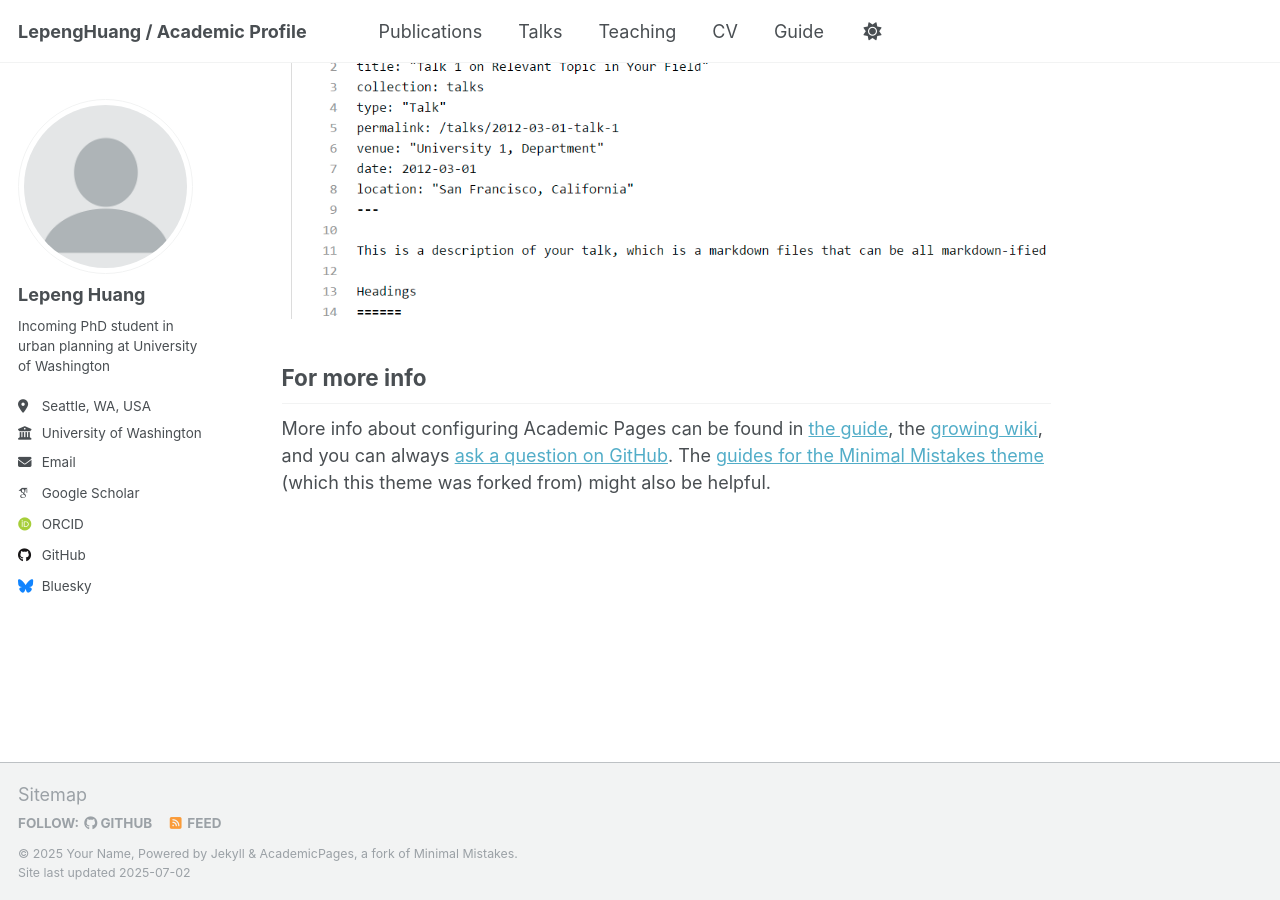
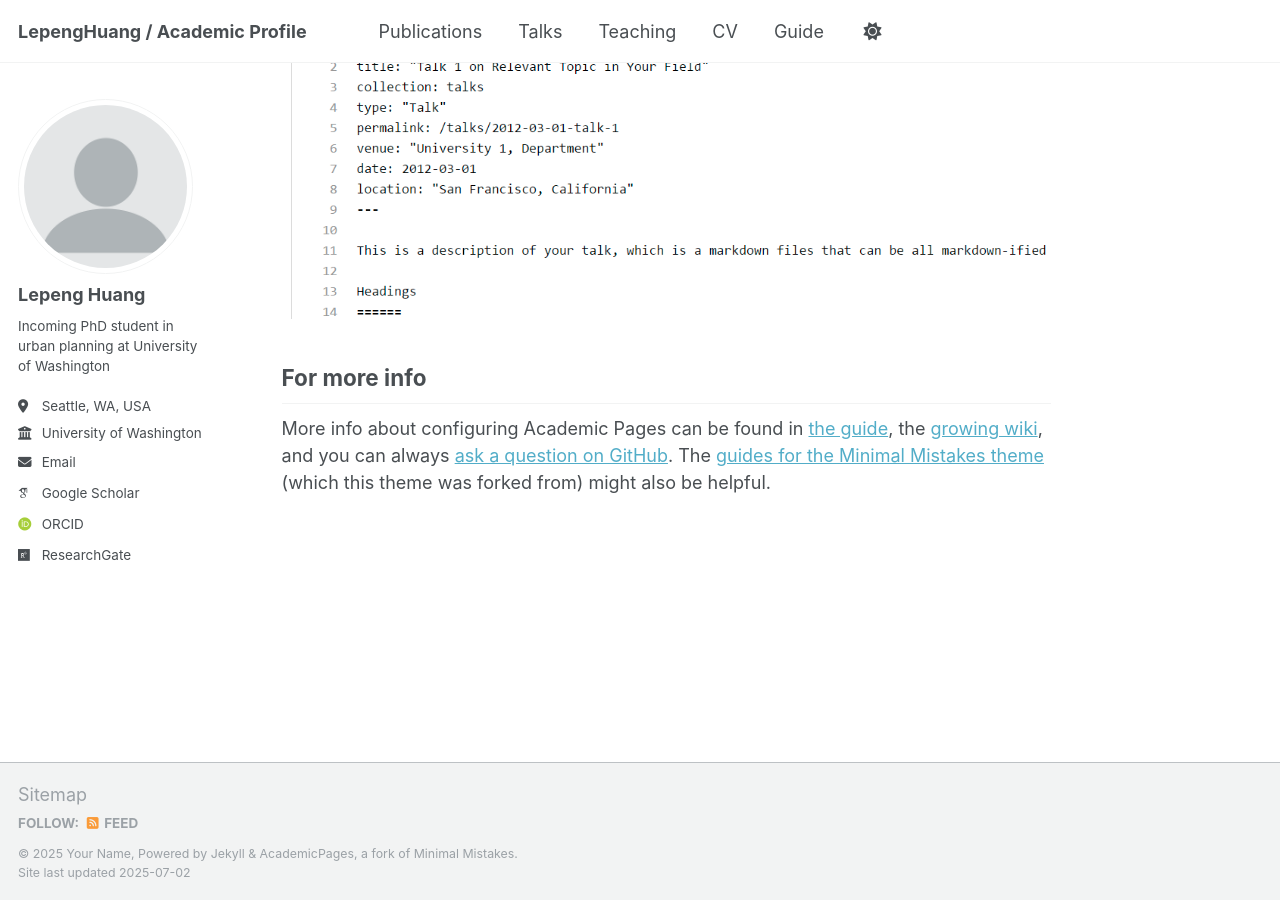
Before and after one commit to lepenghuang/lepenghuang.github.io, a Jekyll site: the page built from _pages/about.md, in a window 1280 px wide and 900 px high, scrolled down 2880 px. Built offline with Jekyll 4.4.1, drawn with Linux system fonts in a browser that asks for light colours; some web fonts are replaced; a script that is not in the unit is left out; some of the changed lines change nothing that is shown.

Commit message:
Update _config.yml

```diff
--- a/_config.yml
+++ b/_config.yml
@@ -39,20 +39,20 @@ author:
   orcid            : "https://orcid.org/my-orcid?orcid=0000-0001-5068-5448"
   semantic         : # URL
   #pubmed           : "https://www.ncbi.nlm.nih.gov/pubmed/?term=john+snow"
-  researchgate     : # URL
+  researchgate     : "https://www.researchgate.net/profile/Lepeng-Huang?ev=hdr_xprf"
   #scopus           : # URL
 
   # Repositories and software development
   bitbucket        : # Username - Update with your username on the site
   codepen          : # Username
   dribbble         : # Username
-  github           : "academicpages"
+  github           : #"academicpages"
   kaggle           : # Username
   stackoverflow    : # User number or user number and name (i.e., use "1" or "1/jeff-atwood")
 
   # Social media
   artstation       : # Username
-  bluesky          : "bsky.app" # Replace this with you Bluesky username
+  bluesky          : #"bsky.app" # Replace this with you Bluesky username
   facebook         : # Username
   flickr           : # Username
   foursquare       : # Username
@@ -79,12 +79,12 @@ author:
 
 # Publication Category - The following the list of publication categories and their headings
 publication_category:
-  books:
-    title: 'Books'
   manuscripts:
     title: 'Journal Articles'
   conferences:
     title: 'Conference Papers'
+  #books:
+    #title: 'Books'
 
 # Site Settings
 teaser                   :  # filename of teaser fallback teaser image placed in /images/, .e.g. "500x300.png"
```
